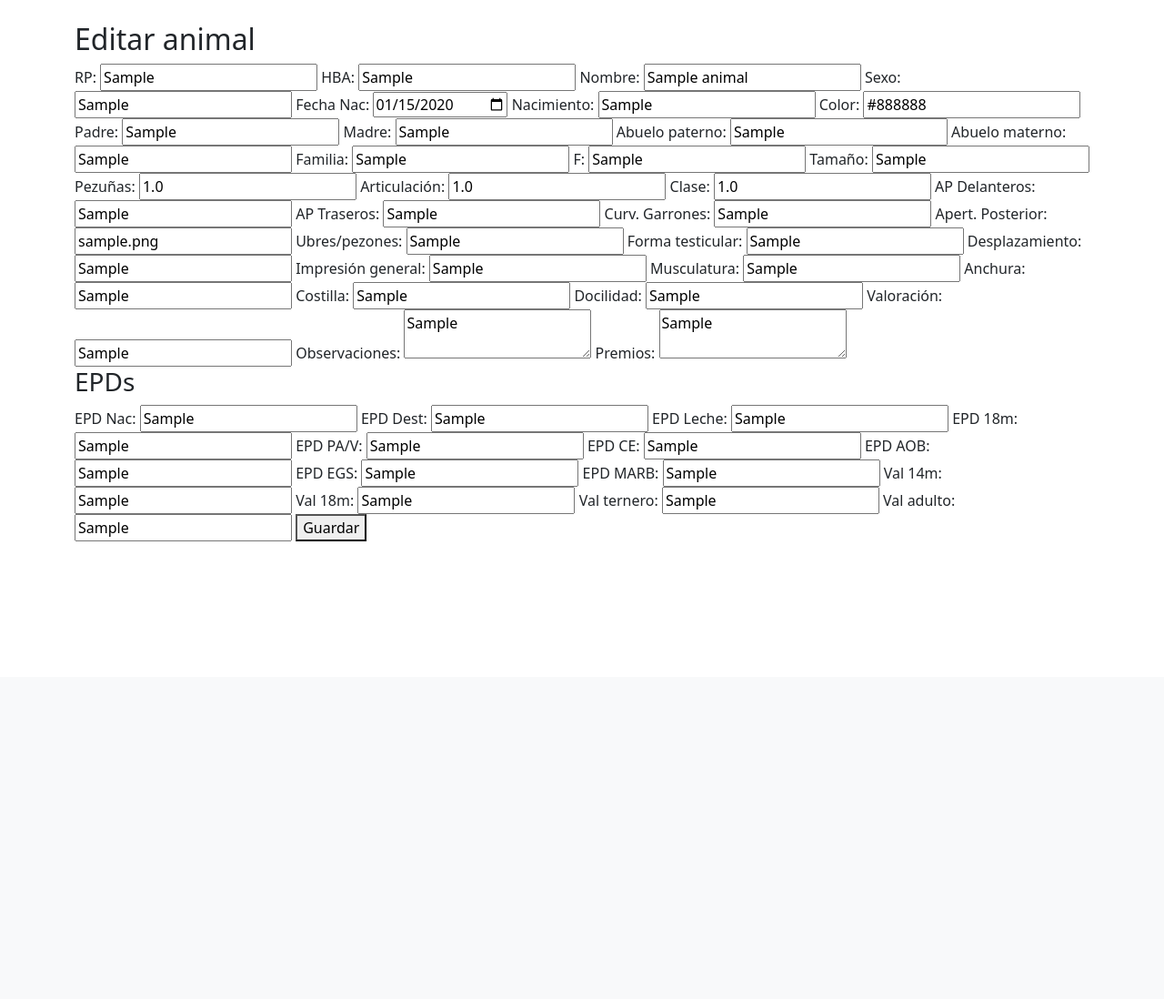
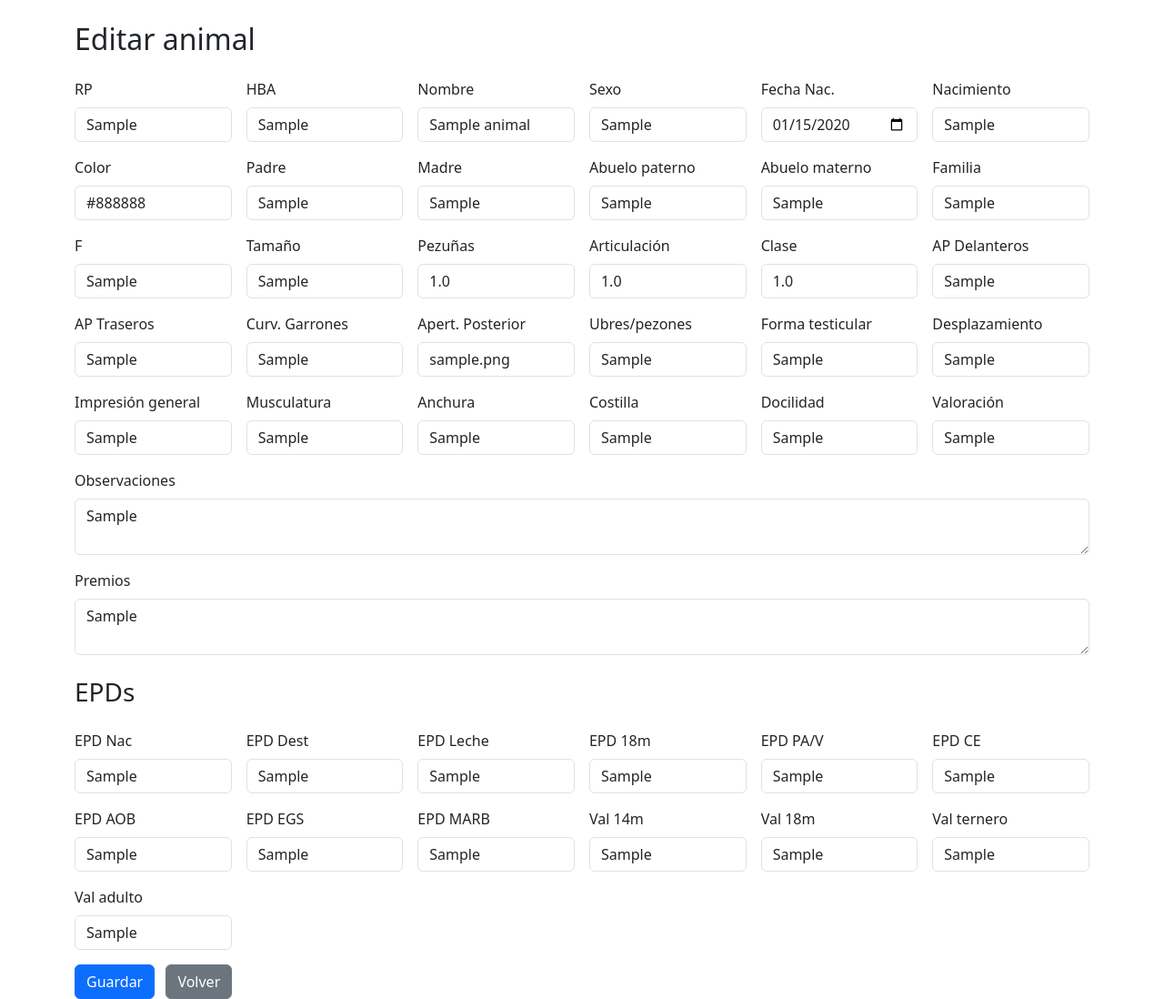
Before and after one commit to Fermin2107/Genetics, a Flask app: page /animal/1/editar in a window 1280 px wide. Shown: the part 56-1154 px from the top of the page at 91% size. Before the commit the page ends 651 px from the top, so only its background shows below. Run offline with Flask 3, Linux system fonts and the light colour scheme; a user stored in the database is signed in; tables that the repository leaves empty hold one stand-in row (values such as "Sample post").

Commit message:
Update editar.html

```diff
--- a/templates/editar.html
+++ b/templates/editar.html
@@ -1,144 +1,197 @@
 {% extends "base.html" %}
 {% block content %}
-<h2>Editar animal</h2>
-<form method="post">
-    <label for="rp">RP:</label>
-    <input type="text" name="rp" id="rp" value="{{ animal.rp }}" required>
+<h2 class="mb-4">Editar animal</h2>
+<form method="post" class="row g-3">
 
-    <label for="hba">HBA:</label>
-    <input type="text" name="hba" id="hba" value="{{ animal.hba or '' }}">
-
-    <label for="nombre">Nombre:</label>
-    <input type="text" name="nombre" id="nombre" value="{{ animal.nombre or '' }}">
-
-    <label for="sexo">Sexo:</label>
-    <input type="text" name="sexo" id="sexo" value="{{ animal.sexo or '' }}">
-
-    <label for="fecha_nac">Fecha Nac:</label>
-    <input type="date" name="fecha_nac" id="fecha_nac" value="{{ animal.fecha_nac|default('', true) }}">
-
-    <label for="nacimiento">Nacimiento:</label>
-    <input type="text" name="nacimiento" id="nacimiento" value="{{ animal.nacimiento or '' }}">
-
-    <label for="color">Color:</label>
-    <input type="text" name="color" id="color" value="{{ animal.color or '' }}">
-
-    <label for="padre">Padre:</label>
-    <input type="text" name="padre" id="padre" value="{{ animal.padre or '' }}">
-
-    <label for="madre">Madre:</label>
-    <input type="text" name="madre" id="madre" value="{{ animal.madre or '' }}">
-
-    <label for="abuelo_paterno">Abuelo paterno:</label>
-    <input type="text" name="abuelo_paterno" id="abuelo_paterno" value="{{ animal.abuelo_paterno or '' }}">
-
-    <label for="abuelo_materno">Abuelo materno:</label>
-    <input type="text" name="abuelo_materno" id="abuelo_materno" value="{{ animal.abuelo_materno or '' }}">
-
-    <label for="familia">Familia:</label>
-    <input type="text" name="familia" id="familia" value="{{ animal.familia or '' }}">
-
-    <label for="f">F:</label>
-    <input type="text" name="f" id="f" value="{{ animal.f or '' }}">
-
-    <label for="tamano">Tamaño:</label>
-    <input type="text" name="tamano" id="tamano" value="{{ animal.tamano or '' }}">
+    <div class="col-md-2">
+        <label for="rp" class="form-label">RP</label>
+        <input type="text" class="form-control" name="rp" id="rp" value="{{ animal.rp }}" required>
+    </div>
+    <div class="col-md-2">
+        <label for="hba" class="form-label">HBA</label>
+        <input type="text" class="form-control" name="hba" id="hba" value="{{ animal.hba or '' }}">
+    </div>
+    <div class="col-md-2">
+        <label for="nombre" class="form-label">Nombre</label>
+        <input type="text" class="form-control" name="nombre" id="nombre" value="{{ animal.nombre or '' }}">
+    </div>
+    <div class="col-md-2">
+        <label for="sexo" class="form-label">Sexo</label>
+        <input type="text" class="form-control" name="sexo" id="sexo" value="{{ animal.sexo or '' }}">
+    </div>
+    <div class="col-md-2">
+        <label for="fecha_nac" class="form-label">Fecha Nac.</label>
+        <input type="date" class="form-control" name="fecha_nac" id="fecha_nac" value="{{ animal.fecha_nac|default('', true) }}">
+    </div>
+    <div class="col-md-2">
+        <label for="nacimiento" class="form-label">Nacimiento</label>
+        <input type="text" class="form-control" name="nacimiento" id="nacimiento" value="{{ animal.nacimiento or '' }}">
+    </div>
+    <div class="col-md-2">
+        <label for="color" class="form-label">Color</label>
+        <input type="text" class="form-control" name="color" id="color" value="{{ animal.color or '' }}">
+    </div>
+    <div class="col-md-2">
+        <label for="padre" class="form-label">Padre</label>
+        <input type="text" class="form-control" name="padre" id="padre" value="{{ animal.padre or '' }}">
+    </div>
+    <div class="col-md-2">
+        <label for="madre" class="form-label">Madre</label>
+        <input type="text" class="form-control" name="madre" id="madre" value="{{ animal.madre or '' }}">
+    </div>
+    <div class="col-md-2">
+        <label for="abuelo_paterno" class="form-label">Abuelo paterno</label>
+        <input type="text" class="form-control" name="abuelo_paterno" id="abuelo_paterno" value="{{ animal.abuelo_paterno or '' }}">
+    </div>
+    <div class="col-md-2">
+        <label for="abuelo_materno" class="form-label">Abuelo materno</label>
+        <input type="text" class="form-control" name="abuelo_materno" id="abuelo_materno" value="{{ animal.abuelo_materno or '' }}">
+    </div>
+    <div class="col-md-2">
+        <label for="familia" class="form-label">Familia</label>
+        <input type="text" class="form-control" name="familia" id="familia" value="{{ animal.familia or '' }}">
+    </div>
+    <div class="col-md-2">
+        <label for="f" class="form-label">F</label>
+        <input type="text" class="form-control" name="f" id="f" value="{{ animal.f or '' }}">
+    </div>
+    <div class="col-md-2">
+        <label for="tamano" class="form-label">Tamaño</label>
+        <input type="text" class="form-control" name="tamano" id="tamano" value="{{ animal.tamano or '' }}">
+    </div>
 
     <!-- NUMÉRICOS -->
-    <label for="pezuñas">Pezuñas:</label>
-    <input type="number" step="any" name="pezuñas" id="pezuñas" value="{{ animal.pezuñas if animal.pezuñas is not none else '' }}">
+    <div class="col-md-2">
+        <label for="pezuñas" class="form-label">Pezuñas</label>
+        <input type="number" step="any" class="form-control" name="pezuñas" id="pezuñas" value="{{ animal.pezuñas if animal.pezuñas is not none else '' }}">
+    </div>
+    <div class="col-md-2">
+        <label for="articulacion" class="form-label">Articulación</label>
+        <input type="number" step="any" class="form-control" name="articulacion" id="articulacion" value="{{ animal.articulacion if animal.articulacion is not none else '' }}">
+    </div>
+    <div class="col-md-2">
+        <label for="clase" class="form-label">Clase</label>
+        <input type="number" step="any" class="form-control" name="clase" id="clase" value="{{ animal.clase if animal.clase is not none else '' }}">
+    </div>
 
-    <label for="articulacion">Articulación:</label>
-    <input type="number" step="any" name="articulacion" id="articulacion" value="{{ animal.articulacion if animal.articulacion is not none else '' }}">
+    <div class="col-md-2">
+        <label for="ap_delanteros" class="form-label">AP Delanteros</label>
+        <input type="text" class="form-control" name="ap_delanteros" id="ap_delanteros" value="{{ animal.ap_delanteros or '' }}">
+    </div>
+    <div class="col-md-2">
+        <label for="ap_traseros" class="form-label">AP Traseros</label>
+        <input type="text" class="form-control" name="ap_traseros" id="ap_traseros" value="{{ animal.ap_traseros or '' }}">
+    </div>
+    <div class="col-md-2">
+        <label for="curv_garrones" class="form-label">Curv. Garrones</label>
+        <input type="text" class="form-control" name="curv_garrones" id="curv_garrones" value="{{ animal.curv_garrones or '' }}">
+    </div>
+    <div class="col-md-2">
+        <label for="apert_posterior" class="form-label">Apert. Posterior</label>
+        <input type="text" class="form-control" name="apert_posterior" id="apert_posterior" value="{{ animal.apert_posterior or '' }}">
+    </div>
+    <div class="col-md-2">
+        <label for="ubres_pezones" class="form-label">Ubres/pezones</label>
+        <input type="text" class="form-control" name="ubres_pezones" id="ubres_pezones" value="{{ animal.ubres_pezones or '' }}">
+    </div>
+    <div class="col-md-2">
+        <label for="forma_testicular" class="form-label">Forma testicular</label>
+        <input type="text" class="form-control" name="forma_testicular" id="forma_testicular" value="{{ animal.forma_testicular or '' }}">
+    </div>
+    <div class="col-md-2">
+        <label for="desplazamiento" class="form-label">Desplazamiento</label>
+        <input type="text" class="form-control" name="desplazamiento" id="desplazamiento" value="{{ animal.desplazamiento or '' }}">
+    </div>
+    <div class="col-md-2">
+        <label for="impresion_general" class="form-label">Impresión general</label>
+        <input type="text" class="form-control" name="impresion_general" id="impresion_general" value="{{ animal.impresion_general or '' }}">
+    </div>
+    <div class="col-md-2">
+        <label for="musculatura" class="form-label">Musculatura</label>
+        <input type="text" class="form-control" name="musculatura" id="musculatura" value="{{ animal.musculatura or '' }}">
+    </div>
+    <div class="col-md-2">
+        <label for="anchura" class="form-label">Anchura</label>
+        <input type="text" class="form-control" name="anchura" id="anchura" value="{{ animal.anchura or '' }}">
+    </div>
+    <div class="col-md-2">
+        <label for="costilla" class="form-label">Costilla</label>
+        <input type="text" class="form-control" name="costilla" id="costilla" value="{{ animal.costilla or '' }}">
+    </div>
+    <div class="col-md-2">
+        <label for="docilidad" class="form-label">Docilidad</label>
+        <input type="text" class="form-control" name="docilidad" id="docilidad" value="{{ animal.docilidad or '' }}">
+    </div>
+    <div class="col-md-2">
+        <label for="valoracion" class="form-label">Valoración</label>
+        <input type="text" class="form-control" name="valoracion" id="valoracion" value="{{ animal.valoracion or '' }}">
+    </div>
+    <div class="col-md-12">
+        <label for="observaciones" class="form-label">Observaciones</label>
+        <textarea class="form-control" name="observaciones" id="observaciones">{{ animal.observaciones or '' }}</textarea>
+    </div>
+    <div class="col-md-12">
+        <label for="premios" class="form-label">Premios</label>
+        <textarea class="form-control" name="premios" id="premios">{{ animal.premios or '' }}</textarea>
+    </div>
 
-    <label for="clase">Clase:</label>
-    <input type="number" step="any" name="clase" id="clase" value="{{ animal.clase if animal.clase is not none else '' }}">
+    <h3 class="mt-4">EPDs</h3>
+    <div class="col-md-2">
+        <label for="epd_nac" class="form-label">EPD Nac</label>
+        <input type="text" class="form-control" name="epd_nac" id="epd_nac" value="{{ animal.epd_nac or '' }}">
+    </div>
+    <div class="col-md-2">
+        <label for="epd_dest" class="form-label">EPD Dest</label>
+        <input type="text" class="form-control" name="epd_dest" id="epd_dest" value="{{ animal.epd_dest or '' }}">
+    </div>
+    <div class="col-md-2">
+        <label for="epd_leche" class="form-label">EPD Leche</label>
+        <input type="text" class="form-control" name="epd_leche" id="epd_leche" value="{{ animal.epd_leche or '' }}">
+    </div>
+    <div class="col-md-2">
+        <label for="epd_18m" class="form-label">EPD 18m</label>
+        <input type="text" class="form-control" name="epd_18m" id="epd_18m" value="{{ animal.epd_18m or '' }}">
+    </div>
+    <div class="col-md-2">
+        <label for="epd_pa_v" class="form-label">EPD PA/V</label>
+        <input type="text" class="form-control" name="epd_pa_v" id="epd_pa_v" value="{{ animal.epd_pa_v or '' }}">
+    </div>
+    <div class="col-md-2">
+        <label for="epd_ce" class="form-label">EPD CE</label>
+        <input type="text" class="form-control" name="epd_ce" id="epd_ce" value="{{ animal.epd_ce or '' }}">
+    </div>
+    <div class="col-md-2">
+        <label for="epd_aob" class="form-label">EPD AOB</label>
+        <input type="text" class="form-control" name="epd_aob" id="epd_aob" value="{{ animal.epd_aob or '' }}">
+    </div>
+    <div class="col-md-2">
+        <label for="epd_egs" class="form-label">EPD EGS</label>
+        <input type="text" class="form-control" name="epd_egs" id="epd_egs" value="{{ animal.epd_egs or '' }}">
+    </div>
+    <div class="col-md-2">
+        <label for="epd_marb" class="form-label">EPD MARB</label>
+        <input type="text" class="form-control" name="epd_marb" id="epd_marb" value="{{ animal.epd_marb or '' }}">
+    </div>
+    <div class="col-md-2">
+        <label for="val_14m" class="form-label">Val 14m</label>
+        <input type="text" class="form-control" name="val_14m" id="val_14m" value="{{ animal.val_14m or '' }}">
+    </div>
+    <div class="col-md-2">
+        <label for="val_18m" class="form-label">Val 18m</label>
+        <input type="text" class="form-control" name="val_18m" id="val_18m" value="{{ animal.val_18m or '' }}">
+    </div>
+    <div class="col-md-2">
+        <label for="val_ternero" class="form-label">Val ternero</label>
+        <input type="text" class="form-control" name="val_ternero" id="val_ternero" value="{{ animal.val_ternero or '' }}">
+    </div>
+    <div class="col-md-2">
+        <label for="val_adulto" class="form-label">Val adulto</label>
+        <input type="text" class="form-control" name="val_adulto" id="val_adulto" value="{{ animal.val_adulto or '' }}">
+    </div>
 
-    <label for="ap_delanteros">AP Delanteros:</label>
-    <input type="text" name="ap_delanteros" id="ap_delanteros" value="{{ animal.ap_delanteros or '' }}">
-
-    <label for="ap_traseros">AP Traseros:</label>
-    <input type="text" name="ap_traseros" id="ap_traseros" value="{{ animal.ap_traseros or '' }}">
-
-    <label for="curv_garrones">Curv. Garrones:</label>
-    <input type="text" name="curv_garrones" id="curv_garrones" value="{{ animal.curv_garrones or '' }}">
-
-    <label for="apert_posterior">Apert. Posterior:</label>
-    <input type="text" name="apert_posterior" id="apert_posterior" value="{{ animal.apert_posterior or '' }}">
-
-    <label for="ubres_pezones">Ubres/pezones:</label>
-    <input type="text" name="ubres_pezones" id="ubres_pezones" value="{{ animal.ubres_pezones or '' }}">
-
-    <label for="forma_testicular">Forma testicular:</label>
-    <input type="text" name="forma_testicular" id="forma_testicular" value="{{ animal.forma_testicular or '' }}">
-
-    <label for="desplazamiento">Desplazamiento:</label>
-    <input type="text" name="desplazamiento" id="desplazamiento" value="{{ animal.desplazamiento or '' }}">
-
-    <label for="impresion_general">Impresión general:</label>
-    <input type="text" name="impresion_general" id="impresion_general" value="{{ animal.impresion_general or '' }}">
-
-    <label for="musculatura">Musculatura:</label>
-    <input type="text" name="musculatura" id="musculatura" value="{{ animal.musculatura or '' }}">
-
-    <label for="anchura">Anchura:</label>
-    <input type="text" name="anchura" id="anchura" value="{{ animal.anchura or '' }}">
-
-    <label for="costilla">Costilla:</label>
-    <input type="text" name="costilla" id="costilla" value="{{ animal.costilla or '' }}">
-
-    <label for="docilidad">Docilidad:</label>
-    <input type="text" name="docilidad" id="docilidad" value="{{ animal.docilidad or '' }}">
-
-    <label for="valoracion">Valoración:</label>
-    <input type="text" name="valoracion" id="valoracion" value="{{ animal.valoracion or '' }}">
-
-    <label for="observaciones">Observaciones:</label>
-    <textarea name="observaciones" id="observaciones">{{ animal.observaciones or '' }}</textarea>
-
-    <label for="premios">Premios:</label>
-    <textarea name="premios" id="premios">{{ animal.premios or '' }}</textarea>
-
-    <h3>EPDs</h3>
-    <label for="epd_nac">EPD Nac:</label>
-    <input type="text" name="epd_nac" id="epd_nac" value="{{ animal.epd_nac or '' }}">
-
-    <label for="epd_dest">EPD Dest:</label>
-    <input type="text" name="epd_dest" id="epd_dest" value="{{ animal.epd_dest or '' }}">
-
-    <label for="epd_leche">EPD Leche:</label>
-    <input type="text" name="epd_leche" id="epd_leche" value="{{ animal.epd_leche or '' }}">
-
-    <label for="epd_18m">EPD 18m:</label>
-    <input type="text" name="epd_18m" id="epd_18m" value="{{ animal.epd_18m or '' }}">
-
-    <label for="epd_pa_v">EPD PA/V:</label>
-    <input type="text" name="epd_pa_v" id="epd_pa_v" value="{{ animal.epd_pa_v or '' }}">
-
-    <label for="epd_ce">EPD CE:</label>
-    <input type="text" name="epd_ce" id="epd_ce" value="{{ animal.epd_ce or '' }}">
-
-    <label for="epd_aob">EPD AOB:</label>
-    <input type="text" name="epd_aob" id="epd_aob" value="{{ animal.epd_aob or '' }}">
-
-    <label for="epd_egs">EPD EGS:</label>
-    <input type="text" name="epd_egs" id="epd_egs" value="{{ animal.epd_egs or '' }}">
-
-    <label for="epd_marb">EPD MARB:</label>
-    <input type="text" name="epd_marb" id="epd_marb" value="{{ animal.epd_marb or '' }}">
-
-    <label for="val_14m">Val 14m:</label>
-    <input type="text" name="val_14m" id="val_14m" value="{{ animal.val_14m or '' }}">
-
-    <label for="val_18m">Val 18m:</label>
-    <input type="text" name="val_18m" id="val_18m" value="{{ animal.val_18m or '' }}">
-
-    <label for="val_ternero">Val ternero:</label>
-    <input type="text" name="val_ternero" id="val_ternero" value="{{ animal.val_ternero or '' }}">
-
-    <label for="val_adulto">Val adulto:</label>
-    <input type="text" name="val_adulto" id="val_adulto" value="{{ animal.val_adulto or '' }}">
-
-    <button type="submit">Guardar</button>
+    <div class="col-md-12 mt-3">
+        <button type="submit" class="btn btn-primary">Guardar</button>
+        <a href="{{ url_for('ficha_animal', id=animal.id) }}" class="btn btn-secondary ms-2">Volver</a>
+    </div>
 </form>
 {% endblock %}
```
